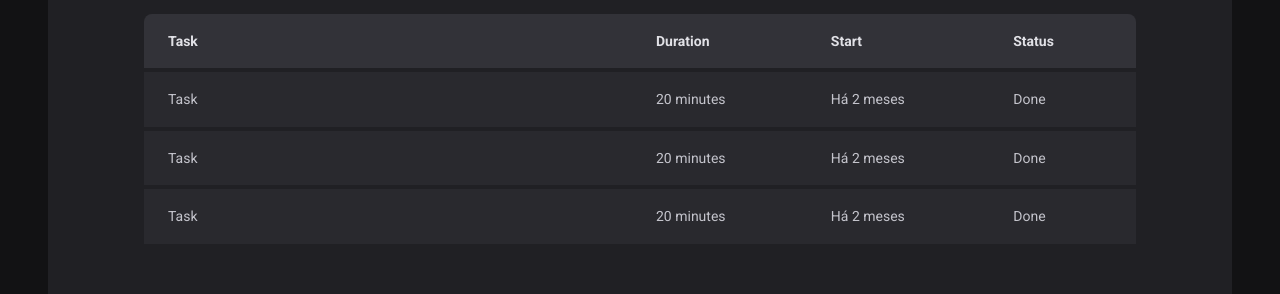
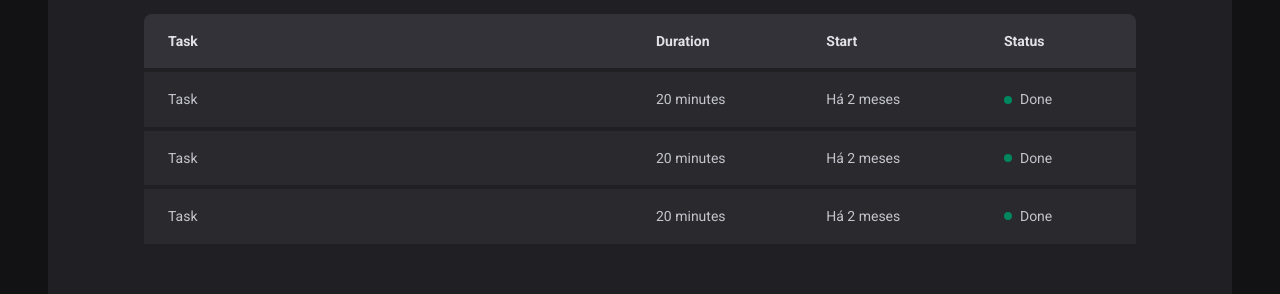
Before and after one commit to casbern/timer, a React (Vite) app: page /history in a window 1280 px wide. Shown: the part 270-564 px from the top of the page. Built offline with nearby package versions, Linux system fonts and the light colour scheme.

Commit message:
used interface props to add the colors of the status used ::before to add the status color

```diff
--- a/src/pages/History/index.tsx
+++ b/src/pages/History/index.tsx
@@ -1,4 +1,4 @@
-import { HistoryContainer, HistoryList } from './styles'
+import { HistoryContainer, HistoryList, Status } from './styles'
 
 export function History() {
   return (
@@ -20,21 +20,27 @@
               <td>Task</td>
               <td>20 minutes</td>
               <td>Há 2 meses</td>
-              <td>Done</td>
+              <td>
+                <Status statusColor="green">Done</Status>
+              </td>
             </tr>
 
             <tr>
               <td>Task</td>
               <td>20 minutes</td>
               <td>Há 2 meses</td>
-              <td>Done</td>
+              <td>
+                <Status statusColor="green">Done</Status>
+              </td>
             </tr>
 
             <tr>
               <td>Task</td>
               <td>20 minutes</td>
               <td>Há 2 meses</td>
-              <td>Done</td>
+              <td>
+                <Status statusColor="green">Done</Status>
+              </td>
             </tr>
           </tbody>
         </table>
--- a/src/pages/History/styles.ts
+++ b/src/pages/History/styles.ts
@@ -60,3 +60,28 @@
     }
   }
 `
+
+const STATUS_COLORS = {
+  yellow: 'yellow-500',
+  green: 'green-500',
+  red: 'red-500',
+} as const
+
+interface StatusProps {
+  // statusColor: 'yellow' | 'red' | 'green'
+  statusColor: keyof typeof STATUS_COLORS
+}
+
+export const Status = styled.span<StatusProps>`
+  display: flex;
+  align-items: center;
+  gap: 0.5rem;
+
+  &::before {
+    content: '';
+    width: 0.5rem;
+    height: 0.5rem;
+    border-radius: 9999px;
+    background: ${(props) => props.theme[STATUS_COLORS[props.statusColor]]};
+  }
+`
```
